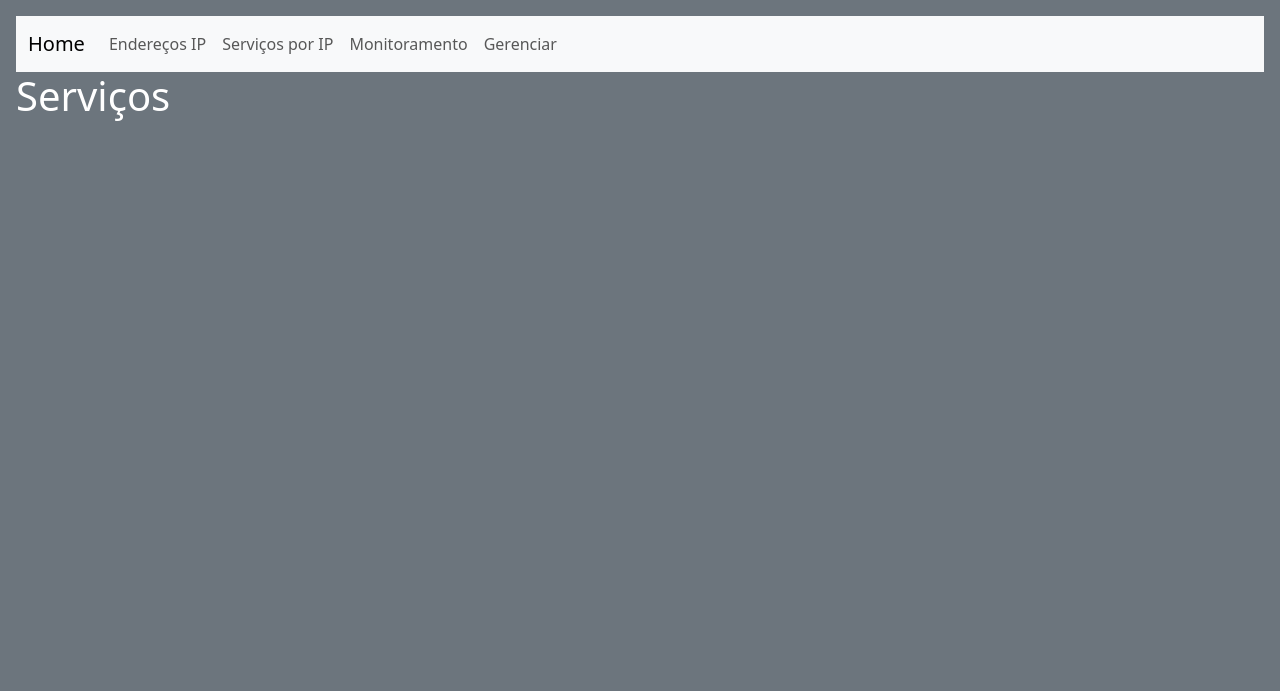
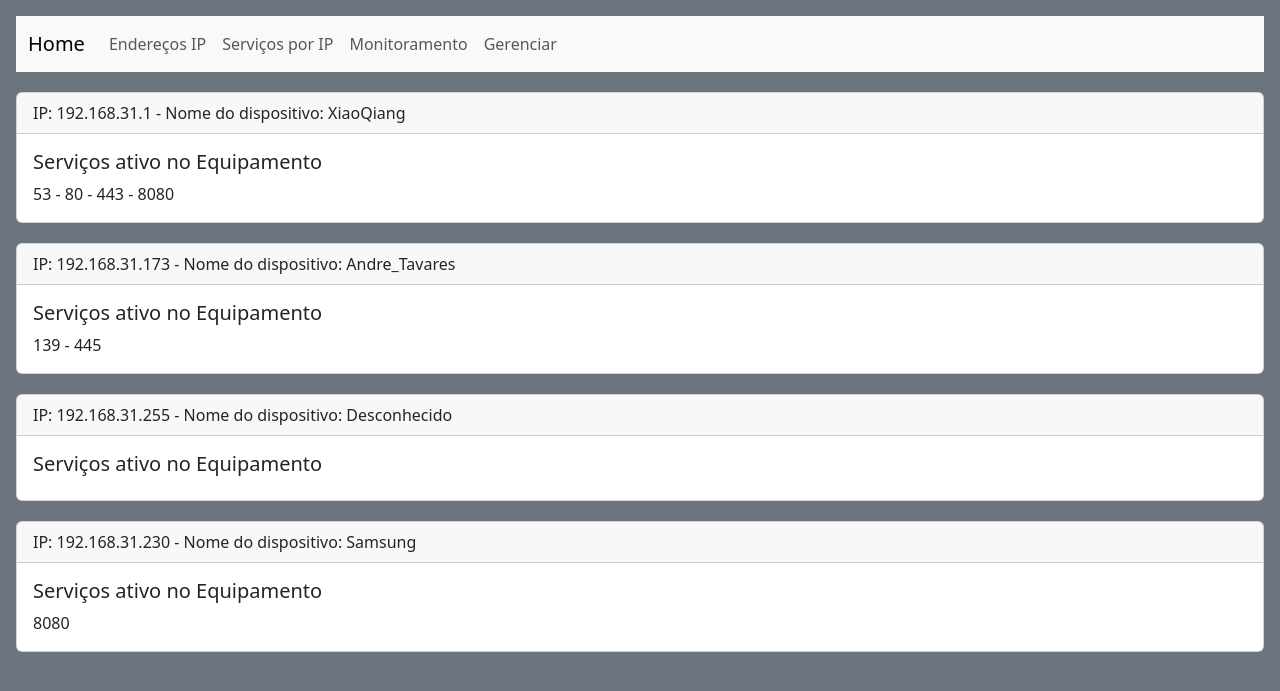
Before and after one commit to AndreTavaress/TCC, a Django app: page /servico/ in a window 1280 px wide. Shown: the top 691 px of the page. Run offline with Django 5.2, Linux system fonts and the light colour scheme; data comes from the database, SQL or seed files in the repository.

Commit message:
noite-andre-entrega+1

```diff
--- a/apptcc/templates/documentacao.html
+++ b/apptcc/templates/documentacao.html
@@ -18,7 +18,7 @@
 
     <div class="btn-container">
         {% for endereco in endereco_ip %}
-            <button type="button" class="btn btn-outline-success" >
+            <button type="button" class="btn btn-primary" >
 
                 {{ endereco.ip }}
 
--- a/apptcc/templates/servicos.html
+++ b/apptcc/templates/servicos.html
@@ -1,6 +1,19 @@
-{% extends 'home.html'%}
+{% extends 'base.html'%}
 {% block conteudo %}
 
-<H1>Serviços</H1>
+{% for services in service %}
+<div class="card" style="margin-top: 20px;">
+
+        <div class="card-header">
+            {{ services.dispositivo }}
+        </div>
+        <div class="card-body">
+            <h5 class="card-title">Serviços ativo no Equipamento</h5>
+            <p class="card-text">{{ services.lista_de_coisas }}</p>
+        </div>
+
+</div>
+{% endfor %}
+
 
 {% endblock %}
--- a/apptcc/views.py
+++ b/apptcc/views.py
@@ -1,6 +1,6 @@
 from django.shortcuts import render, redirect
 
-from .models import Dispositivo, Scanner
+from .models import Dispositivo, Scanner, Service
 
 from .models import Dispositivo
 
@@ -21,7 +21,10 @@ def home(request):
     })
 
 def servico(request):
-    return render(request,'servicos.html')
+    service = Service.objects.all()
+    return render(request,'servicos.html', {
+        'service' : service
+    })
 
 def monitoramento(request):
     return render(request,'monitoramento.html')
```
